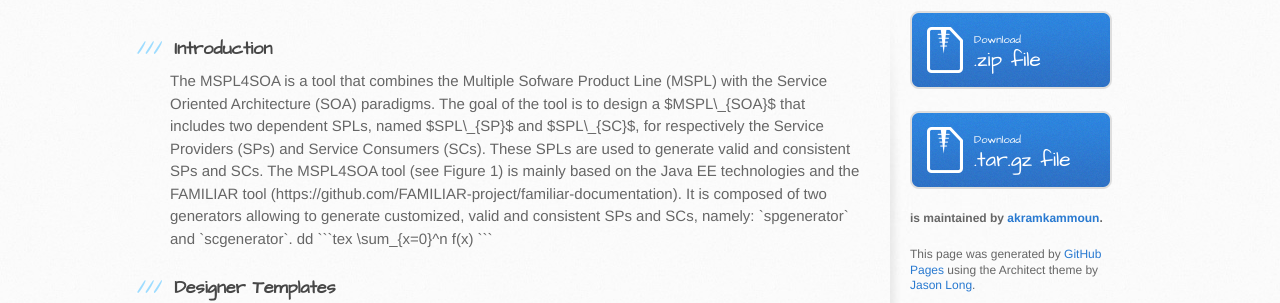
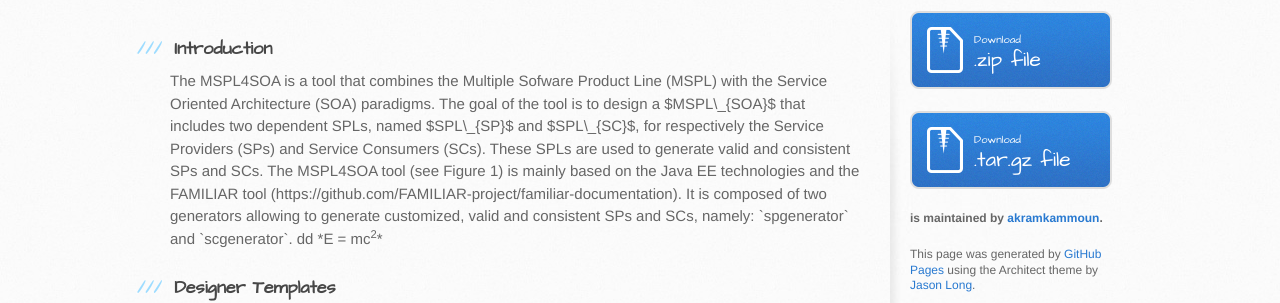
Before and after one commit to akramkammoun/MSPL4SOA, a plain HTML site: page index.html in a window 1280 px wide. Shown: the part 187-490 px from the top of the page. Drawn offline with Linux system fonts and the light colour scheme.

Commit message:
Update index.html

````diff
--- a/index.html
+++ b/index.html
@@ -37,9 +37,7 @@
  It is composed of two generators allowing to generate customized, valid and consistent SPs and SCs, namely: `spgenerator` and `scgenerator`.
 
 dd
-```tex
-\sum_{x=0}^n f(x)
-```
+*E = mc<sup>2</sup>*
 </p>
 
 <h3>
````
